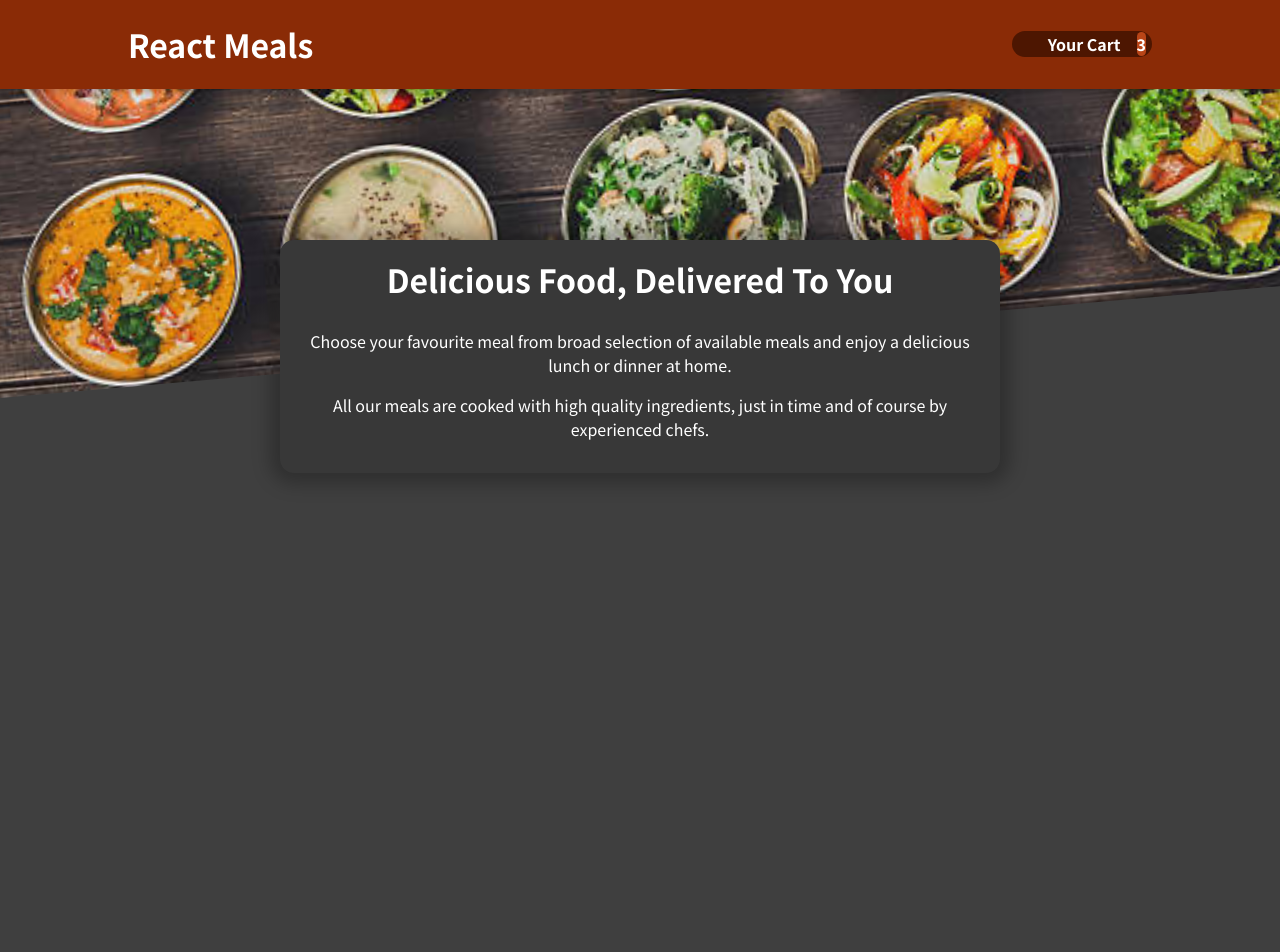
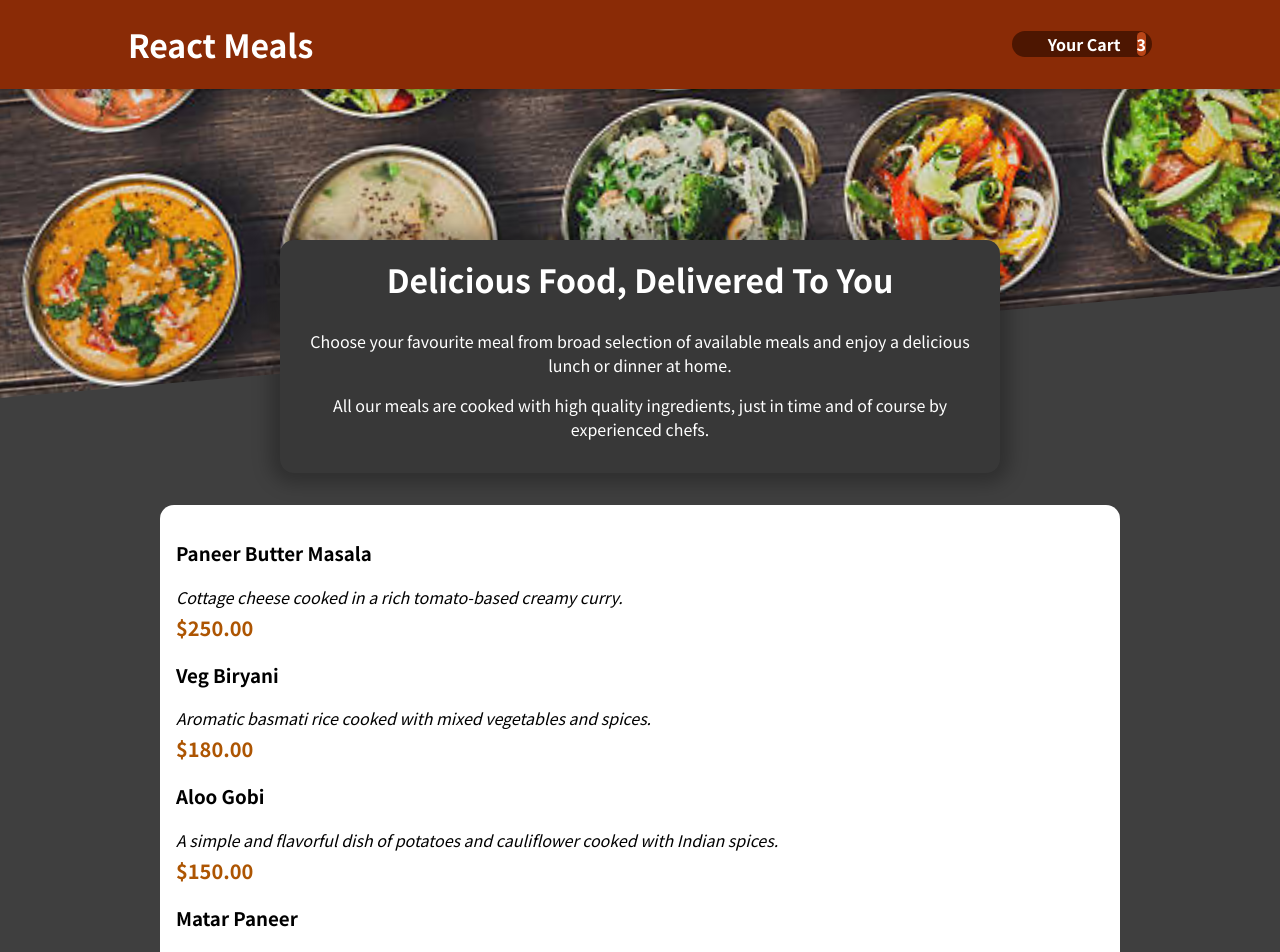
Before and after one commit to sriharsha02/ReactMeals, a React (Create React App) app in the folder 01-starting-project/: page / in a window 1280 px wide. Shown: the top 952 px of the page. Before the commit the page ends 800 px from the top, so only its background shows below. Built offline with nearby package versions, Linux system fonts and the light colour scheme.

Commit message:
adding individual meal item

```diff
--- a/01-starting-project/src/components/Meals/AvailableMeals.js
+++ b/01-starting-project/src/components/Meals/AvailableMeals.js
@@ -1,5 +1,7 @@
 import React from "react";
 import classes from "./AvailableMeals.module.css";
+import Card from "../UI/Card";
+import MealItem from "./MealItem/MealItem";
 const DUMMY_MEALS = [
   {
     id: 1,
@@ -36,12 +38,20 @@
 ];
 
 const AvailableMeals = () => {
-  const mealsList = DUMMY_MEALS.map((meal) => {
-    <li>{meal.name}</li>;
-  });
+  const mealsList = DUMMY_MEALS.map((meal) => (
+    <MealItem
+      key={meal.id}
+      name={meal.name}
+      description={meal.description}
+      price={meal.price}
+    />
+  ));
+
   return (
     <section className={classes.meals}>
-      <ul>{mealsList}</ul>
+      <Card>
+        <ul>{mealsList}</ul>
+      </Card>
     </section>
   );
 };
--- /dev/null
+++ b/01-starting-project/src/components/Meals/MealItem/MealItem.js
@@ -0,0 +1,17 @@
+import React from "react";
+import classes from "./MealItem.module.css";
+const MealItem = (props) => {
+  const price = `$${props.price.toFixed(2)}`;
+  return (
+    <li>
+      <div>
+        <h3>{props.name}</h3>
+        <div className={classes.description}>{props.description}</div>
+        <div className={classes.price}>{price}</div>
+      </div>
+      <div></div>
+    </li>
+  );
+};
+
+export default MealItem;
--- /dev/null
+++ b/01-starting-project/src/components/Meals/MealItem/MealItem.module.css
@@ -0,0 +1,22 @@
+.meal{
+    display: flex;
+    justify-content: space-between;
+    margin: 1rem;
+    padding-bottom: 1rem;
+    border-bottom: 1px solid #ccc;
+}
+
+.meal h3{
+    margin: 0 0 0 0.25rem 0;
+}
+
+.description{
+    font-style: italic;
+}
+
+.price{
+    margin-top: 0.25rem;
+    font-weight: bold;
+    color: #ad5502;
+    font-size: 1.25rem;
+}
--- /dev/null
+++ b/01-starting-project/src/components/UI/Card.js
@@ -0,0 +1,7 @@
+import React from "react";
+import classes from "./Card.module.css";
+const Card = (props) => {
+  return <div className={classes.card}>{props.children}</div>;
+};
+
+export default Card;
--- /dev/null
+++ b/01-starting-project/src/components/UI/Card.module.css
@@ -0,0 +1,6 @@
+.card{
+    padding: 1rem;
+    box-shadow: 0 2px 8px rgba(0 0 0 0, 0.25);
+    border-radius: 14px;
+    background-color: white;
+}
```
Also changed, not shown: 01-starting-project/src/components/Meals/MealItem/MealItemForm.js (added).
